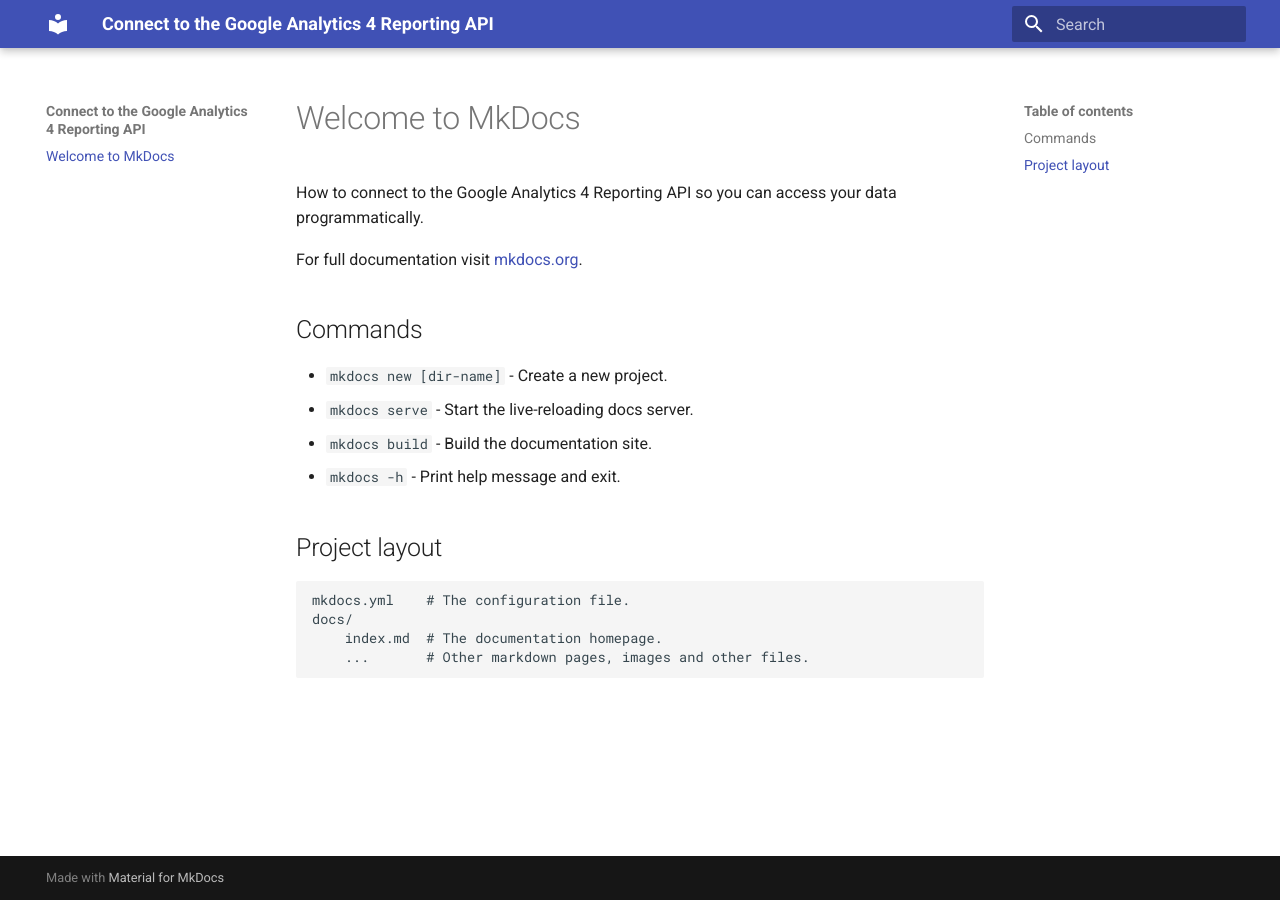
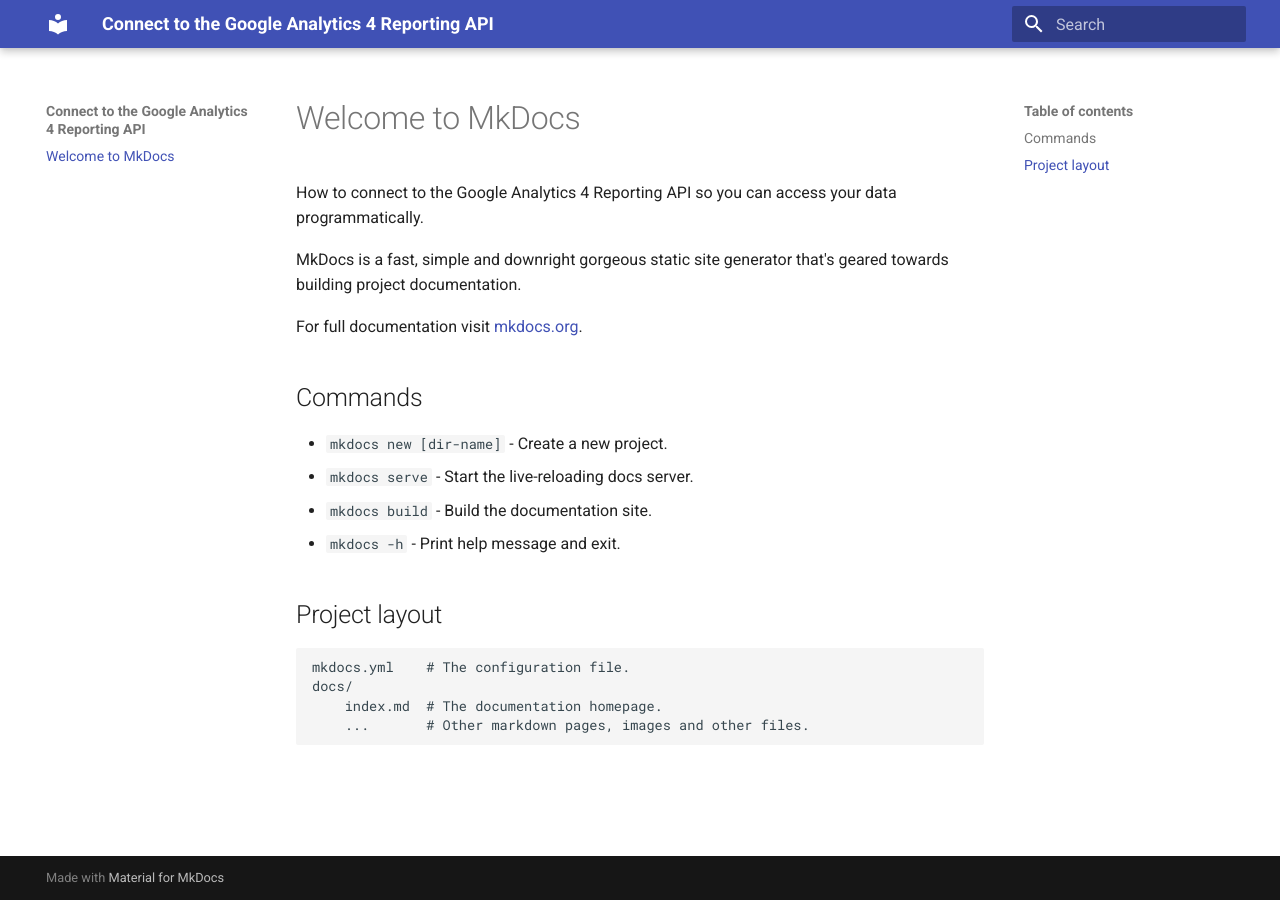
Before and after one commit to SannaBerg/docs-example, an MkDocs documentation site: the page built from docs/index.md, in a window 1280 px wide. Built offline with MkDocs 1.6.1 and Material for MkDocs 9.7.7, drawn with Linux system fonts in a browser that asks for light colours.

Commit message:
Added some text.

```diff
--- a/docs/index.md
+++ b/docs/index.md
@@ -2,6 +2,7 @@
 
 How to connect to the Google Analytics 4 Reporting API so you can access your data programmatically.
 
+MkDocs is a fast, simple and downright gorgeous static site generator that's geared towards building project documentation.
 
 For full documentation visit [mkdocs.org](https://www.mkdocs.org).
 
```
